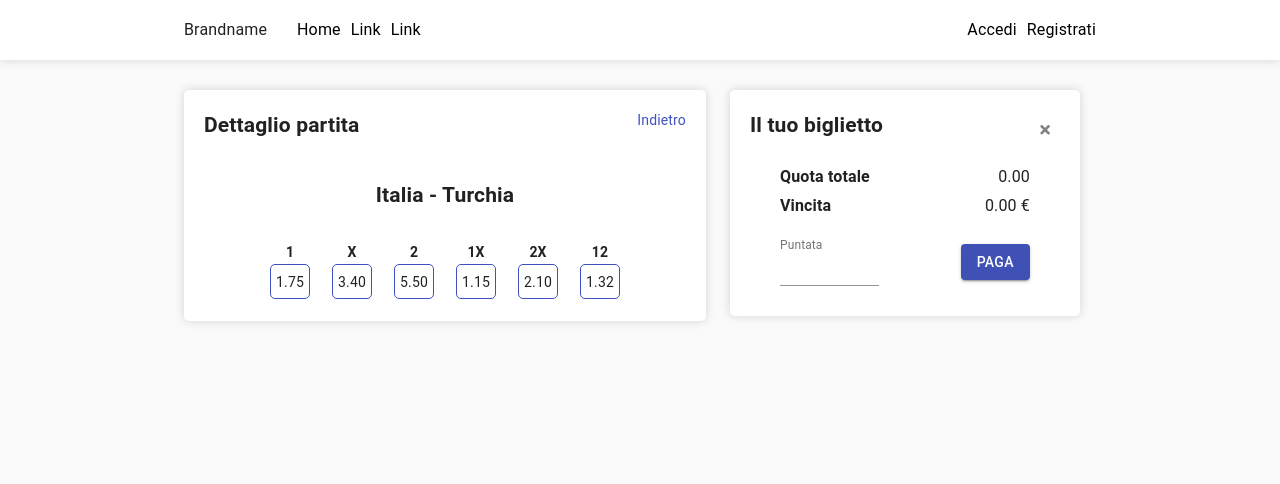
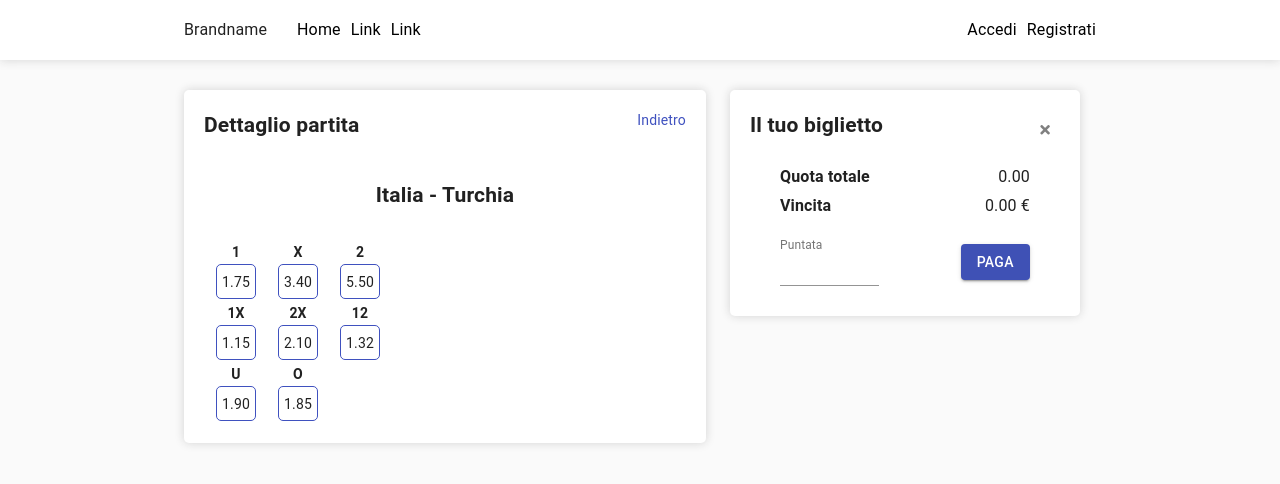
Before and after one commit to alessandro-lo-presti/bet-manager, a React (Create React App) app: page /1 in a window 1280 px wide. Shown: the top 484 px of the page. Built offline with nearby package versions, Linux system fonts and the light colour scheme.

Commit message:
fix betdails quote

```diff
--- a/src/App.js
+++ b/src/App.js
@@ -26,7 +26,7 @@ function App() {
     []
   );
 
-  const st = 0;
+  const st = 1;
 
   return (
     <ThemeProvider theme={theme}>
--- a/src/components/bet-details/BetDetails.js
+++ b/src/components/bet-details/BetDetails.js
@@ -73,9 +73,35 @@ const typeOfBet = (bet_index) => {
       return "1X";
     case 4:
       return "2X";
+    case 5:
+      return "12";
+    case 6:
+      return "U";
     default:
-      return "12";
+      return "O";
   }
+};
+
+const getColumnsName = (index, length) => {
+  const columns = [];
+
+  for (let i = 0; i < length; i++) {
+    columns.push(typeOfBet(index + i));
+  }
+
+  return columns;
+};
+
+const getArrayRows = (bet) => {
+  const rows = [];
+
+  if (bet) {
+    for (let i in bet.betList) {
+      rows.push(bet.betList[i]);
+    }
+  }
+
+  return rows;
 };
 
 function BetDetails(props) {
@@ -101,7 +127,16 @@ function BetDetails(props) {
     const betReady = { ...bet };
     betReady.type = typeOfBet(mult_index);
     betReady.mult_index = mult_index;
-    betReady.quote = [...betReady.betList["1X2"], ...betReady.betList["DC"]];
+    betReady.quote = [];
+
+    const quote = getArrayRows(bet);
+
+    quote.forEach(
+      (arrayQuote) => (betReady.quote = [...betReady.quote, ...arrayQuote])
+    );
+
+    console.log(betReady.quote);
+
     toggleBet(betReady);
   };
 
@@ -128,40 +163,24 @@ function BetDetails(props) {
           >
             <h2>{bet.descrizione}</h2>
           </Box>
-          <Box display="flex" justifyContent="center">
+          <Box display="flex" flexDirection="column" alignItems="flex-start">
+            {getArrayRows(bet).map((row, row_index) => (
               <table>
                 <thead>
-                <th>1</th>
-                <th>X</th>
-                <th>2</th>
-                <th>1X</th>
-                <th>2X</th>
-                <th>12</th>
+                  {getColumnsName(row_index * 3, row.length).map((name) => (
+                    <th>{name}</th>
+                  ))}
                 </thead>
                 <tbody>
-                {bet.betList["1X2"].map((quota, index) => (
+                  {row.map((quota, index) => (
                     <td key={quota}>
                       <span
                         className={
                           classes.quota +
                           " " +
-                        (isActive(bet, index) ? "active" : "")
+                          (isActive(bet, row_index * 3 + index) ? "active" : "")
                         }
-                      onClick={() => setPlay(bet, index)}
-                    >
-                      {quota.toFixed(2)}
-                    </span>
-                  </td>
-                ))}
-                {bet.betList["DC"].map((quota, index) => (
-                  <td key={quota}>
-                    <span
-                      className={
-                        classes.quota +
-                        " " +
-                        (isActive(bet, index + 3) ? "active" : "")
-                      }
-                      onClick={() => setPlay(bet, index + 3)}
+                        onClick={() => setPlay(bet, row_index * 3 + index)}
                       >
                         {quota.toFixed(2)}
                       </span>
@@ -169,6 +188,7 @@ function BetDetails(props) {
                   ))}
                 </tbody>
               </table>
+            ))}
           </Box>
         </Box>
       ) : (
```
Lines whose indentation alone changed are shown as unchanged.
